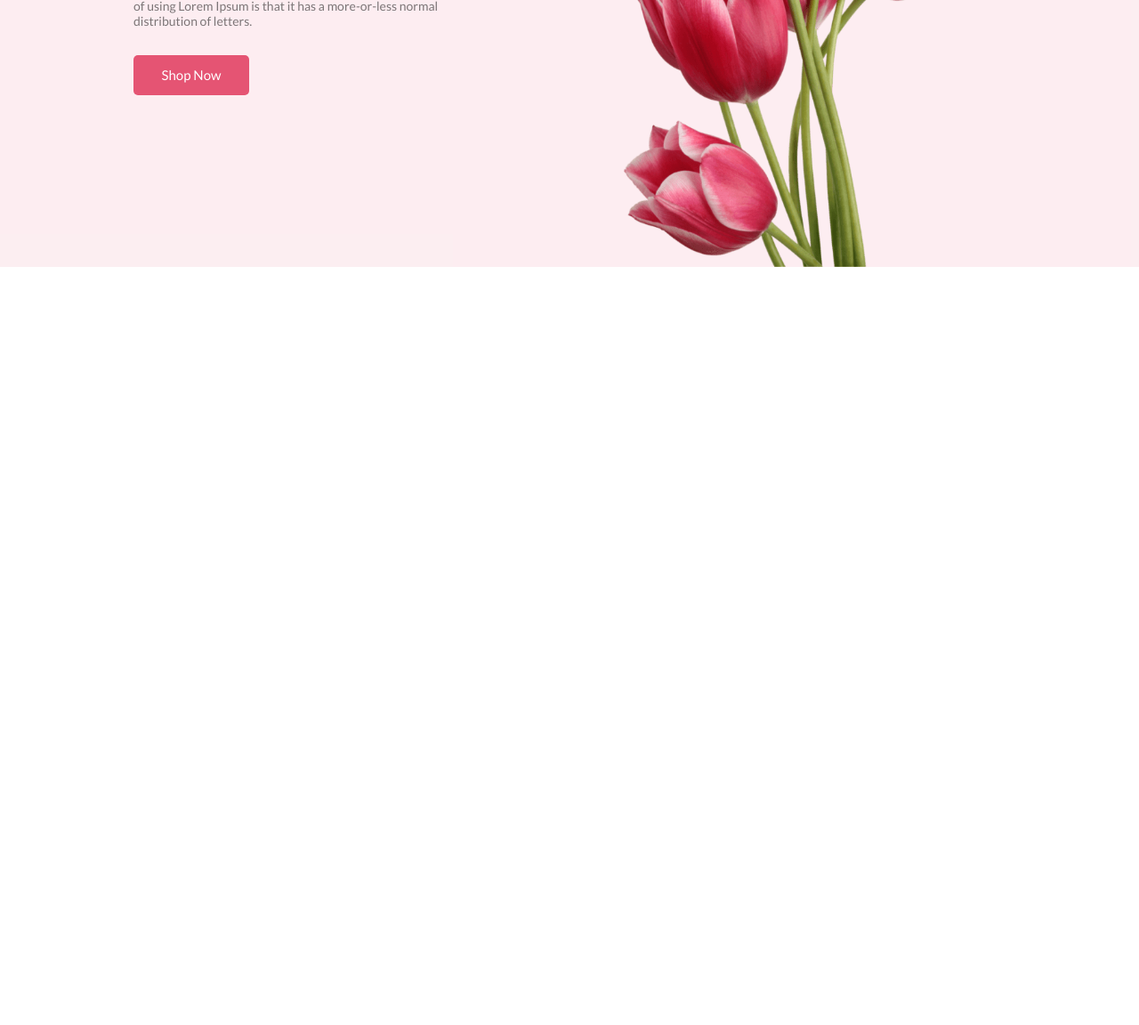
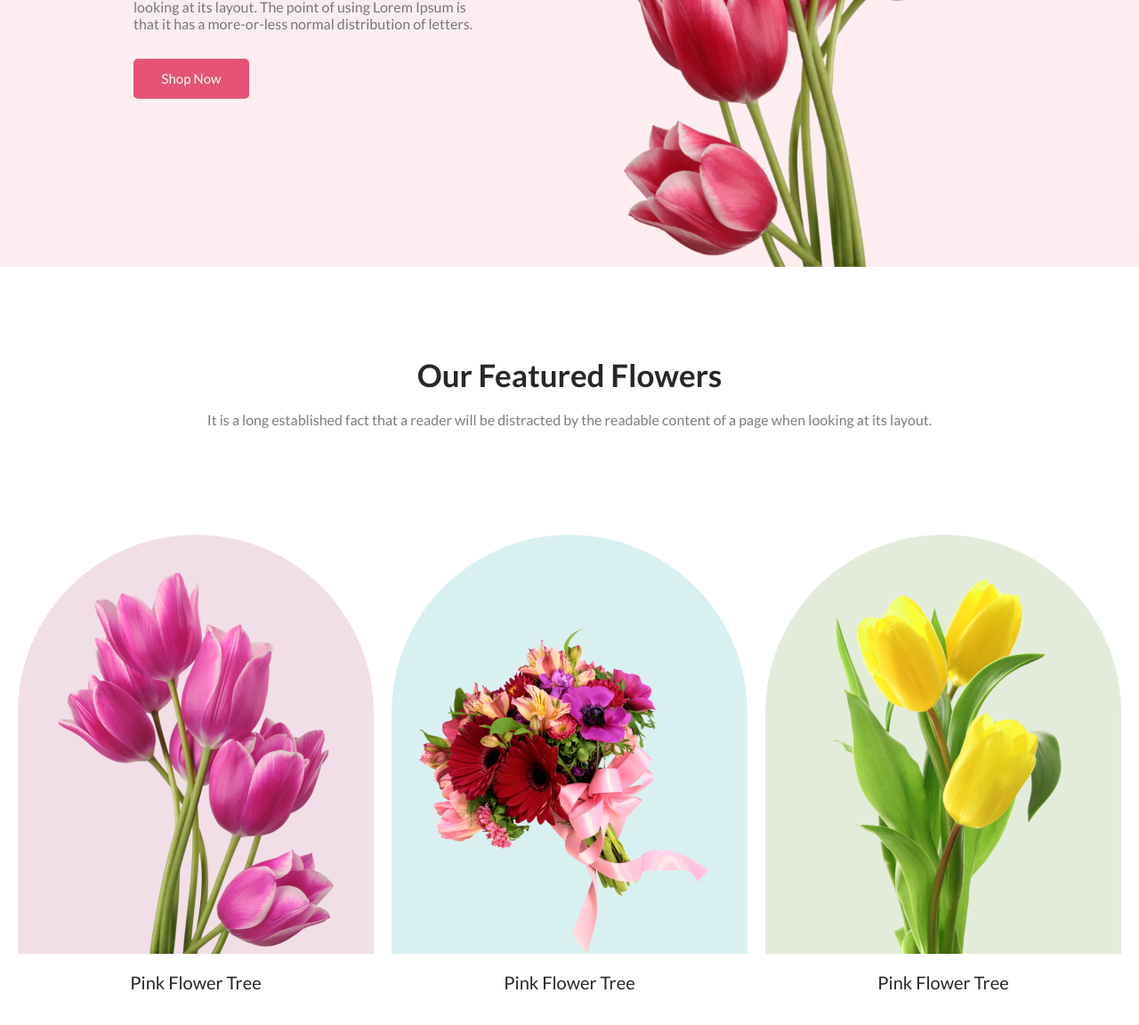
Before and after one commit to miraz23/Edge_Florelle, a plain HTML site: page index.html in a window 1280 px wide. Shown: the part 500-1652 px from the top of the page at 89% size. Before the commit the page ends 800 px from the top, so only its background shows below. Drawn offline with Linux system fonts and the light colour scheme.

Commit message:
Featured

```diff
--- a/index.html
+++ b/index.html
@@ -19,5 +19,28 @@
             </div>
         </div>
     </section>
+
+    <section id="featured">
+        <div class="featured-title">
+            <h1>Our Featured Flowers</h1>
+            <p>It is a long established fact that a reader will be distracted by the readable content of a page when looking at its layout.</p>
+        </div>
+        <div class="featured">
+            <div class="featured-content one">
+                <img src="./Asset/2.png" alt="">
+            </div>
+            <div class="featured-content two">
+                <img src="./Asset/3.png" alt="">
+            </div>
+            <div class="featured-content three">
+                <img src="./Asset/4.png" alt="">
+            </div>
+        </div>
+        <div class="featured-info">
+                <p>Pink Flower Tree</p>
+                <p>Pink Flower Tree</p>
+                <p>Pink Flower Tree</p>
+            </div>
+    </section>
 </body>
 </html>
--- a/style.css
+++ b/style.css
@@ -30,7 +30,7 @@
 
 .banner-info p{
     opacity: 60%;
-    font-size: 14px;
+    font-size: 16px;
     padding: 30px 0;
 }
 
@@ -54,3 +54,61 @@
     width: 450px;
     height: 600px;
 }
+
+/* ----------------------------------- featured -----------------------------------*/
+
+#featured{
+    margin: 100px 0;
+}
+
+.featured-title{
+    display: flex;
+    flex-direction: column;
+    text-align: center;
+    margin: 100px;
+}
+
+.featured-title h1{
+    font-size: 35px;
+    font-weight: 600;
+}
+
+.featured-title p{
+    opacity: 60%;
+    font-size: 16px;
+    padding: 20px 0;
+}
+
+.featured, .featured-info{
+    gap: 20px;
+    display: flex;
+    justify-content: center;
+}
+
+.featured-content{
+    width: 400px;
+    display: flex;
+    justify-content: center;
+    align-items: last baseline;
+    border-radius: 300px 300px 0px 0px;
+}
+
+.featured .one{
+    background: rgba(167, 33, 98, 0.15);
+}
+
+.featured .two{
+    background: rgba(5, 151, 160, 0.15);
+}
+
+.featured .three{
+    background: rgba(71, 125, 17, 0.15);
+}
+
+.featured-info p{
+    gap: 20px;
+    width: 400px;
+    text-align: center;
+    font-size: 20px;
+    padding: 20px 0;
+}
```
